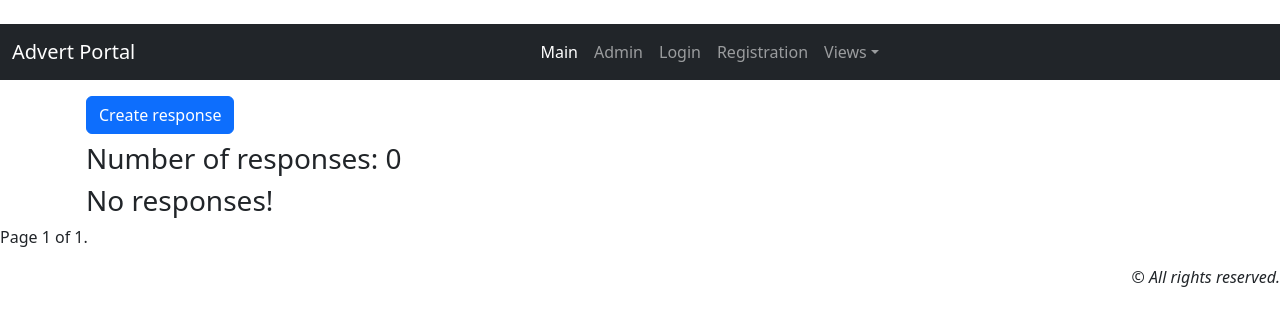
After one commit to evgenijrusso/mmor, a Django app: page /responses/ in a window 1280 px wide. The commit adds this page. Shown: the top 326 px of the page. Run offline with Django 5.2, Linux system fonts and the light colour scheme; data that the repository does not hold is empty; some libraries are stand-ins or nearby versions.

Commit message:
Удаление поля `created` класс Response

```diff
--- a/AdvPortal/callboard/models.py
+++ b/AdvPortal/callboard/models.py
@@ -59,7 +59,6 @@ class Response(models.Model):
         related_name='responses'
     )
     accept = models.BooleanField(default=False, verbose_name='Accept')  # принимать пользователем объевления
-    created = models.DateTimeField(auto_now_add=True, db_index=True, verbose_name='Created data')
 
     def __str__(self):
         return f'{self.text[:30]}...'
@@ -70,4 +69,4 @@ class Response(models.Model):
     class Meta:
         verbose_name = _('Response')
         verbose_name_plural = _('Responses')
-        ordering = ['-created']
+        ordering = ['-response_date']
--- /dev/null
+++ b/AdvPortal/callboard/templates/callboard/responses.html
@@ -0,0 +1,50 @@
+{% extends 'default.html' %}
+{% block title %} {{ title }} {% endblock title %}
+{% load i18n %}
+
+{% block content %}
+
+ <div class="container px-lg-3">
+    <div class="flex mt-3 mb-2">
+        <a class="btn btn-primary" href='{%url "response_create" %}' role="button">{% trans "Create response" %}</a>
+    </div>
+    <h3>{% trans "Number of responses" %}:  {{ page_obj.paginator.count }}  </h3>
+
+    {% for res in responses %}
+      <div class="mb-3">
+      <h4><b class="text-center"><a href="{% url 'response_detail' res.id %}" class="btn btn-secondary">{{ res.text|truncatechars:100 }}</a></b></h4>
+      <h5>{% trans "User" %}: {{ res.user }} </h5>
+      <h5>{% trans "Response date" %}: {{ res.response_date|date:'d M Y' }} </h5>
+      <h5>{% trans "Accept" %} {{ res.accept }} </h5>
+      <h5>{% trans "Advert" %}: {{ res.advert }}</h5>
+      </div>
+    {% empty %}
+        <h3>{% trans "No responses!" %}</h3>
+    {% endfor %}
+
+</div>
+
+
+<!-- Добавляем пагинацию на страницу -->
+
+<div class="pagination">    <!-- Информация о предыдущих страницах -->
+   <span>
+      {% if page_obj.has_previous %}
+         <a href="?page=1">&laquo; first</a>
+         <a href="?page={{ page_obj.previous_page_number }}">previous</a>
+      {% endif %}
+
+       <span class="current">
+         Page {{ page_obj.number }} of {{ page_obj.paginator.num_pages }}.
+      </span>
+
+       {% if page_obj.has_next %}
+            <a href="?page={{ page_obj.next_page_number }}">next</a>
+            <a href="?page={{ page_obj.paginator.num_pages }}">last &raquo;</a>
+       {% endif %}
+
+   </span>
+</div>
+
+
+{% endblock content %}
--- a/AdvPortal/callboard/urls.py
+++ b/AdvPortal/callboard/urls.py
@@ -1,6 +1,7 @@
 from django.urls import path
 from callboard.views.advert import Index, ConfirmUser, ProfileView, AdvertList, AdvertCreate, \
     AdvertDetail, AdvertUpdate, AdvertDelete
+from callboard.views.response import ResponseList, ResponseDetail
 
 urlpatterns = [
     path('', Index.as_view(), name='index'),  # http://127.0.0.1:8025
@@ -10,6 +11,10 @@ urlpatterns = [
     path('callboard/update/<int:pk>', AdvertUpdate.as_view(), name='advert_update'),
     path('callboard/delete/<int:pk>', AdvertDelete.as_view(), name='advert_delete'),
 
+    path('responses/', ResponseList.as_view(), name='response_list'),
+    path('response/<int:pk>', ResponseDetail.as_view(), name='response_detail'),
+    path('create/', AdvertCreate.as_view(), name='response_create'),
+
     path('confirm/', ConfirmUser.as_view(), name='confirm_user'),
     path('profile/', ProfileView.as_view(), name='profile'),
 
--- /dev/null
+++ b/AdvPortal/callboard/views/response.py
@@ -0,0 +1,22 @@
+from django.contrib.auth.mixins import LoginRequiredMixin
+from django.shortcuts import render, redirect
+from django.views.generic import ListView, DetailView
+from ..models import Response
+
+
+class ResponseList(ListView):
+    model = Response
+    template_name = 'callboard/responses.html'
+    context_object_name = 'responses'
+    paginate_by = 4
+
+    def get_context_data(self, **kwargs):
+        context = super().get_context_data(**kwargs)
+        context['title'] = 'List of responses'
+        return context
+
+
+class ResponseDetail(DetailView):
+    model = Response
+    template_name = 'callboard/response_detail.html'
+    context_object_name = 'response'
--- a/AdvPortal/templates/default.html
+++ b/AdvPortal/templates/default.html
@@ -37,6 +37,7 @@
                     <a class="nav-link dropdown-toggle" href="#" id="navbarDropdown" role="button" data-bs-toggle="dropdown" aria-expanded="false">{% translate "Views" %}</a>
                     <ul class="dropdown-menu" aria-labelledby="navbarDropdown">
                        <li><a class="dropdown-item" href='{% url "advert_list" %}'>{% translate "Adverts" %}</a></li>
+                       <li><a class="dropdown-item" href='{% url "response_list" %}'>{% translate "Responses" %}</a></li>
                     </ul>
                  </li>
 
```
Also changed, not shown: AdvPortal/callboard/templates/callboard/response_create.html (added, +24 -0 lines), AdvPortal/callboard/templates/callboard/response_detail.html (added, +18 -0 lines), AdvPortal/callboard/migrations/0005_alter_response_options_remove_response_created.py (added), AdvPortal/db.sqlite3.
